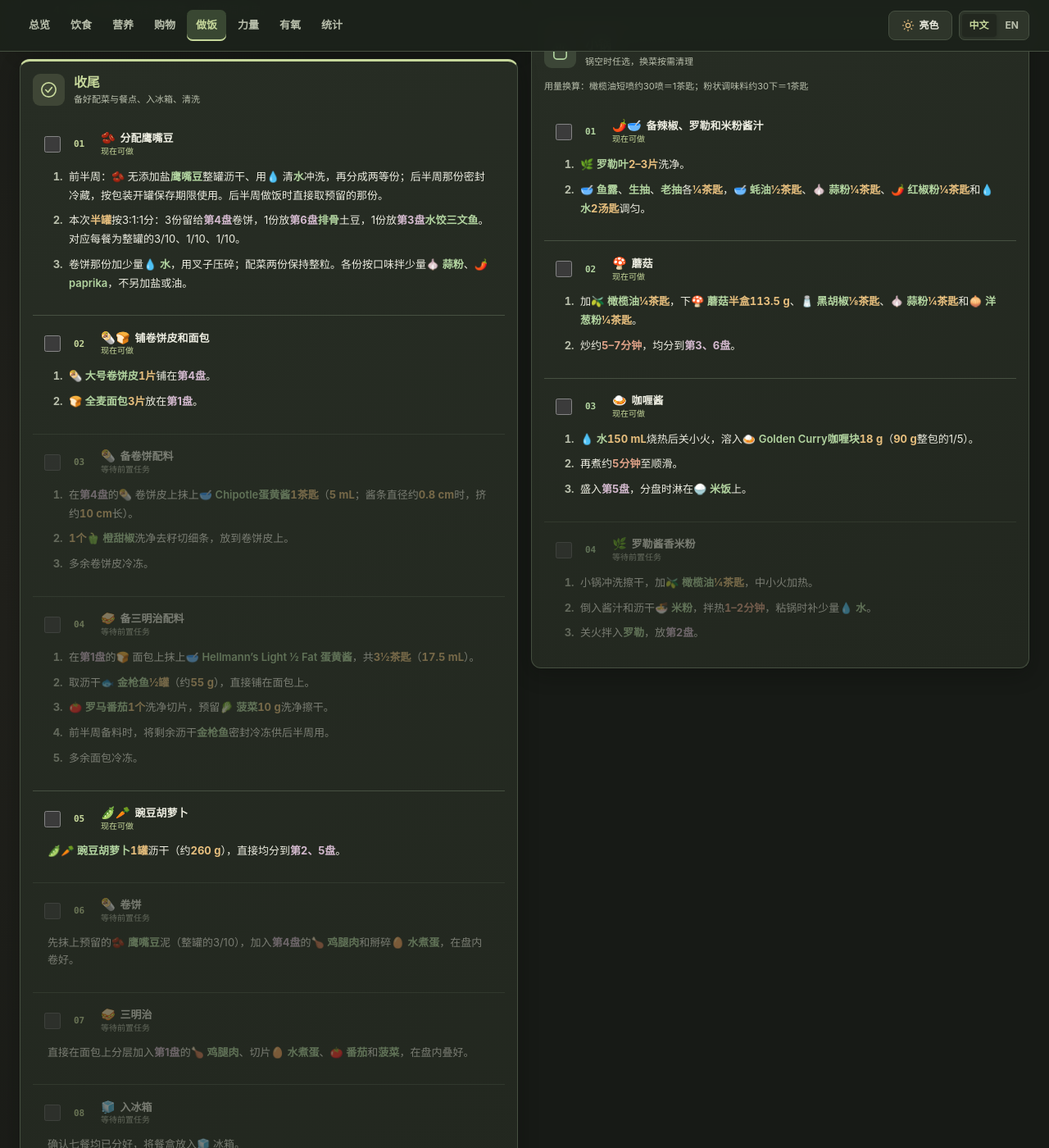
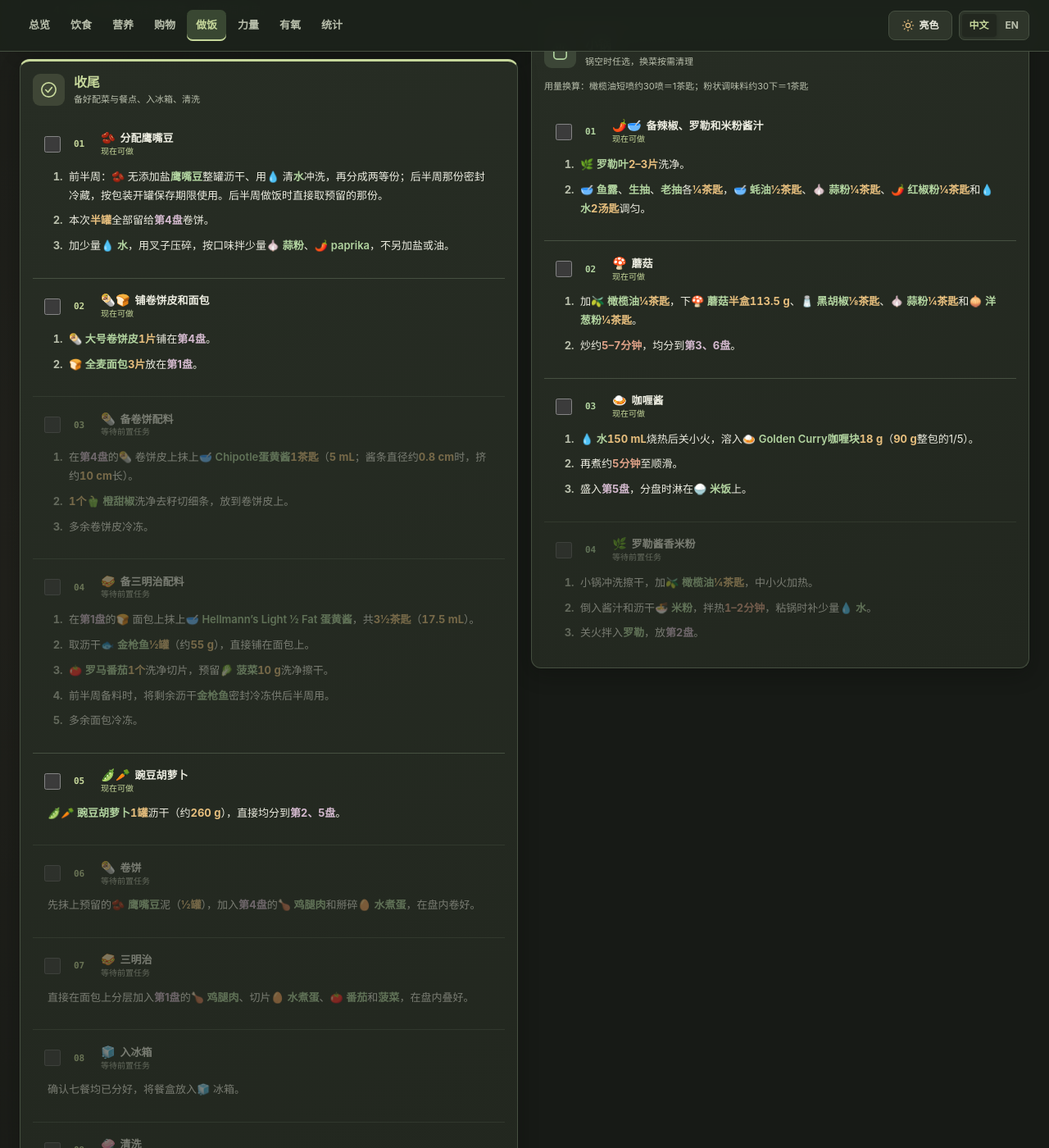
Before and after one commit to yunhaixiang/fitness, a Jekyll site: the page built from cooking.md, in a window 1280 px wide and 1400 px high, scrolled down 3197 px. Shown: the whole window at 82% size. Built offline with Jekyll 4.4.1, drawn with Linux system fonts in a browser that asks for light colours.

Commit message:
Serve all plan one chickpeas with wraps

```diff
--- a/_includes/nutrition-meal-summary.html
+++ b/_includes/nutrition-meal-summary.html
@@ -12,14 +12,14 @@
 {% case key %}
 {% when 'wrap' %}
 <th scope="row"><span class="meal-summary-number">{{ forloop.index }}</span><span data-en="🌯 Wrap">🌯 卷饼</span></th>
-<td><div data-en="🍗 1 Chicken Thigh ({{ portion.thigh | times: 100 | round: 0 }} g)">🍗 鸡大腿肉1块（{{ portion.thigh | times: 100 | round: 0 }} g）</div><div data-en="🥚 {{ egg_display }} Boiled Eggs">🥚 水煮蛋{{ egg_display }}个</div><div data-en="🫘 3/10 Can No Salt Added Chickpeas">🫘 无添加盐鹰嘴豆3/10罐</div></td>
+<td><div data-en="🍗 1 Chicken Thigh ({{ portion.thigh | times: 100 | round: 0 }} g)">🍗 鸡大腿肉1块（{{ portion.thigh | times: 100 | round: 0 }} g）</div><div data-en="🥚 {{ egg_display }} Boiled Eggs">🥚 水煮蛋{{ egg_display }}个</div><div data-en="🫘 ½ Can No Salt Added Chickpeas">🫘 无添加盐鹰嘴豆½罐</div></td>
 <td><div data-en="🫑 1 Orange Bell Pepper ({{ portion.pepper | times: 100 | round: 0 }} g)">🫑 橙甜椒1个（{{ portion.pepper | times: 100 | round: 0 }} g）</div></td>
 <td><div data-en="🌯 {{ portion.tortilla | times: 1 | round: 0 }} Large Whole-Wheat Tortilla">🌯 大号全麦卷饼皮{{ portion.tortilla | times: 1 | round: 0 }}片</div><div data-en="🥣 {{ portion.mayo | times: 1 | round: 1 }} tsp Chipotle Mayonnaise">🥣 Chipotle蛋黄酱{{ portion.mayo | times: 1 | round: 1 }}茶匙</div></td>
 {% when 'dumpling' %}
 <th scope="row"><span class="meal-summary-number">{{ forloop.index }}</span><span data-en="🥟 Dumplings">🥟 水饺</span></th>
 <td><div data-en="🐟 1 Salmon Fillet ({{ portion.salmon | times: 100 | round: 0 }} g)">🐟 三文鱼1块（{{ portion.salmon | times: 100 | round: 0 }} g）</div></td>
 <td><div data-en="🥬 Spinach {{ portion.spinach | times: 100 | round: 0 }} g">🥬 菠菜{{ portion.spinach | times: 100 | round: 0 }} g</div><div data-en="🍄 Mushrooms {{ portion.mushroom | times: 100 | round: 1 }} g">🍄 蘑菇{{ portion.mushroom | times: 100 | round: 1 }} g</div></td>
-<td><div data-en="🥟 {{ portion.dumpling | times: 4 | round: 0 }} Dumplings ({{ portion.dumpling | times: 96 | round: 0 }} g)">🥟 水饺{{ portion.dumpling | times: 4 | round: 0 }}个（{{ portion.dumpling | times: 96 | round: 0 }} g）</div><div data-en="🫘 1/10 Can No Salt Added Chickpeas">🫘 无添加盐鹰嘴豆1/10罐</div></td>
+<td><div data-en="🥟 {{ portion.dumpling | times: 4 | round: 0 }} Dumplings ({{ portion.dumpling | times: 96 | round: 0 }} g)">🥟 水饺{{ portion.dumpling | times: 4 | round: 0 }}个（{{ portion.dumpling | times: 96 | round: 0 }} g）</div></td>
 {% when 'noodles' %}
 <th scope="row"><span class="meal-summary-number">{{ forloop.index }}</span><span data-en="🍜 Rice Noodles">🍜 米粉</span></th>
 <td><div data-en="🍤 Baked Shrimp {{ portion.shrimp | times: 100 | round: 0 }} g">🍤 烤虾{{ portion.shrimp | times: 100 | round: 0 }} g</div><div data-en="🍗 1 Chicken Thigh ({{ portion.thigh | times: 100 | round: 0 }} g)">🍗 鸡大腿肉1块（{{ portion.thigh | times: 100 | round: 0 }} g）</div><div data-en="🥚 {{ egg_display }} Boiled Eggs">🥚 水煮蛋{{ egg_display }}个</div></td>
@@ -29,7 +29,7 @@
 <th scope="row"><span class="meal-summary-number">{{ forloop.index }}</span><span data-en="🍖 Ribs and Potatoes">🍖 排骨土豆</span></th>
 <td><div data-en="🍖 ½ Box BBQ Ribs (300 g Including Bones and Sauce)">🍖 BBQ排骨½盒（含骨带酱300 g）</div><div data-en="🍗 1 Chicken Thigh ({{ portion.thigh | times: 100 | round: 0 }} g)">🍗 鸡大腿肉1块（{{ portion.thigh | times: 100 | round: 0 }} g）</div></td>
 <td><div data-en="🥬 Spinach {{ portion.spinach | times: 100 | round: 0 }} g">🥬 菠菜{{ portion.spinach | times: 100 | round: 0 }} g</div><div data-en="🍄 Mushrooms {{ portion.mushroom | times: 100 | round: 1 }} g">🍄 蘑菇{{ portion.mushroom | times: 100 | round: 1 }} g</div></td>
-<td><div data-en="🥔 Potatoes {{ portion.potato | times: 100 | round: 0 }} g">🥔 土豆块{{ portion.potato | times: 100 | round: 0 }} g</div><div data-en="🫘 1/10 Can No Salt Added Chickpeas">🫘 无添加盐鹰嘴豆1/10罐</div></td>
+<td><div data-en="🥔 Potatoes {{ portion.potato | times: 100 | round: 0 }} g">🥔 土豆块{{ portion.potato | times: 100 | round: 0 }} g</div></td>
 {% when 'bread' %}
 <th scope="row"><span class="meal-summary-number">{{ forloop.index }}</span><span data-en="🥪 Sandwich">🥪 三明治</span></th>
 <td><div data-en="🍗 1 Chicken Thigh ({{ portion.thigh | times: 100 | round: 0 }} g)">🍗 鸡大腿肉1块（{{ portion.thigh | times: 100 | round: 0 }} g）</div><div data-en="🥚 {{ egg_display }} Boiled Eggs">🥚 水煮蛋{{ egg_display }}个</div><div data-en="🐟 ½ Can Tuna ({{ portion.tuna | times: 55 | round: 0 }} g)">🐟 金枪鱼½罐（{{ portion.tuna | times: 55 | round: 0 }} g）</div></td>
--- a/cooking.md
+++ b/cooking.md
@@ -350,13 +350,13 @@ cooking: true
 <li class="cooking-task-source">
 <ol lang="zh-CN" class="cooking-source-zh">
 <li>前半周：🫘 无添加盐鹰嘴豆整罐沥干、用💧 清水冲洗，再分成两等份；后半周那份密封冷藏，按包装开罐保存期限使用。后半周做饭时直接取预留的那份。</li>
-<li>本次半罐按3∶1∶1分：3份留给第4盘卷饼，1份放第6盘排骨土豆，1份放第3盘水饺三文鱼。对应每餐为整罐的3/10、1/10、1/10。</li>
-<li>卷饼那份加少量💧 水，用叉子压碎；配菜两份保持整粒。各份按口味拌少量🧄 蒜粉、🌶️ paprika，不另加盐或油。</li>
+<li>本次半罐全部留给第4盘卷饼。</li>
+<li>加少量💧 水，用叉子压碎，按口味拌少量🧄 蒜粉、🌶️ paprika，不另加盐或油。</li>
 </ol>
 <ol lang="en" class="cooking-source-en" hidden>
 <li>First session: drain and rinse the whole can of 🫘 no salt added chickpeas with 💧 water, then split into two equal batches. Refrigerate the second batch in a sealed container and follow the package storage instructions. For the second session, use the reserved batch.</li>
-<li>Divide this batch 3:1:1: reserve three parts for the wrap in meal 4, put one part in meal 6 with ribs and potatoes, and one part in meal 3 with dumplings and salmon. These are 3/10, 1/10 and 1/10 of the full drained can.</li>
-<li>Mash the wrap portion with a fork and a little 💧 water; leave the side portions whole. Season to taste with a little 🧄 garlic powder and 🌶️ paprika, without extra salt or oil.</li>
+<li>Reserve this entire half-can batch for the wrap in meal 4.</li>
+<li>Mash with a fork and a little 💧 water. Season to taste with a little 🧄 garlic powder and 🌶️ paprika, without extra salt or oil.</li>
 </ol>
 </li>
 
@@ -401,10 +401,10 @@ cooking: true
 <li class="cooking-task-source"><p data-en="Drain 1 can of 🫛🥕 peas and carrots (about 260 g) and divide equally between meals 2 and 5.">🫛🥕 豌豆胡萝卜1罐沥干（约260 g），直接均分到第2、5盘。</p></li>
 <li class="cooking-task-source">
 <ol lang="zh-CN" class="cooking-source-zh">
-<li>先抹上预留的🫘 鹰嘴豆泥（整罐的3/10），加入第4盘的🍗 鸡腿肉和掰碎🥚 水煮蛋，在盘内卷好。</li>
+<li>先抹上预留的🫘 鹰嘴豆泥（½罐），加入第4盘的🍗 鸡腿肉和掰碎🥚 水煮蛋，在盘内卷好。</li>
 </ol>
 <ol lang="en" class="cooking-source-en" hidden>
-<li>Spread the reserved mashed 🫘 chickpeas (3/10 of the full can) on the tortilla, add meal 4’s shredded 🍗 chicken and crumbled 🥚 boiled egg, then roll it up on the plate.</li>
+<li>Spread the reserved mashed 🫘 chickpeas (½ can) on the tortilla, add meal 4’s shredded 🍗 chicken and crumbled 🥚 boiled egg, then roll it up on the plate.</li>
 </ol>
 </li>
 <li class="cooking-task-source">
```
Also changed, not shown: _data/meal_nutrition.json (+30 -30 lines), _data/nutrition_basis.json (+4 -5 lines), _includes/diet-schedule.html (+6 -6 lines), tests/seven-meals.test.js (+1 -1 lines).
